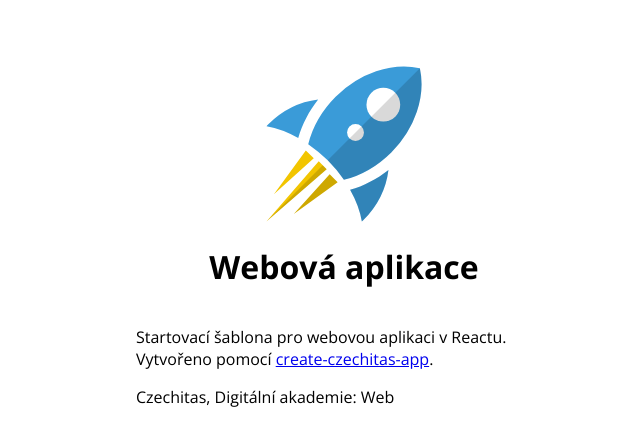
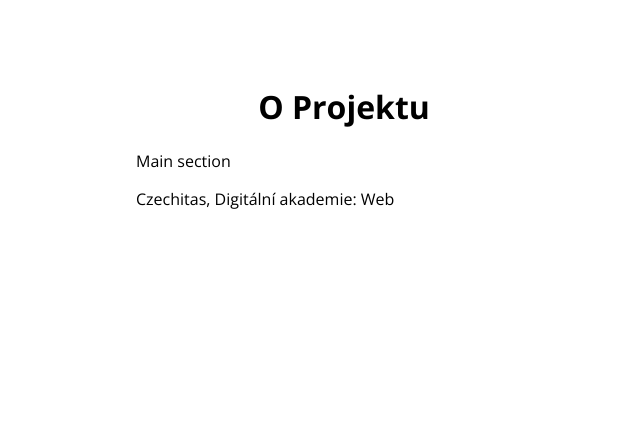
Before and after one commit to mstanka/da-oprojektu, a React app: page / in a window 1280 px wide. Shown: the top 446 px of the page, without its empty margins (296-936 px from the left). Built offline with nearby package versions, Linux system fonts and the light colour scheme.

Commit message:
remove starter text

```diff
--- a/src/index.jsx
+++ b/src/index.jsx
@@ -5,12 +5,9 @@
 const App = () => (
   <div className="container">
     <header>
-      <div className="logo"></div>
-      <h1>Webová aplikace</h1>
+      <h1>O Projektu</h1>
     </header>
-    <main>
-      <p>Startovací šablona pro webovou aplikaci v Reactu. Vytvořeno pomocí <a href="https://www.npmjs.com/package/create-czechitas-app">create-czechitas-app</a>.</p>
-    </main>
+    <main>Main section</main>
     <footer>
       <p>Czechitas, Digitální akademie: Web</p>
     </footer>
--- a/src/style.css
+++ b/src/style.css
@@ -20,10 +20,3 @@
   align-items: center;
   margin-top: 4rem;
 }
-
-.logo {
-  width: 10rem;
-  height: 10rem;
-  background-image: url(./img/rocket.svg);
-  background-size: contain;
-}
```
Also changed, not shown: src/img/rocket.svg (deleted).
